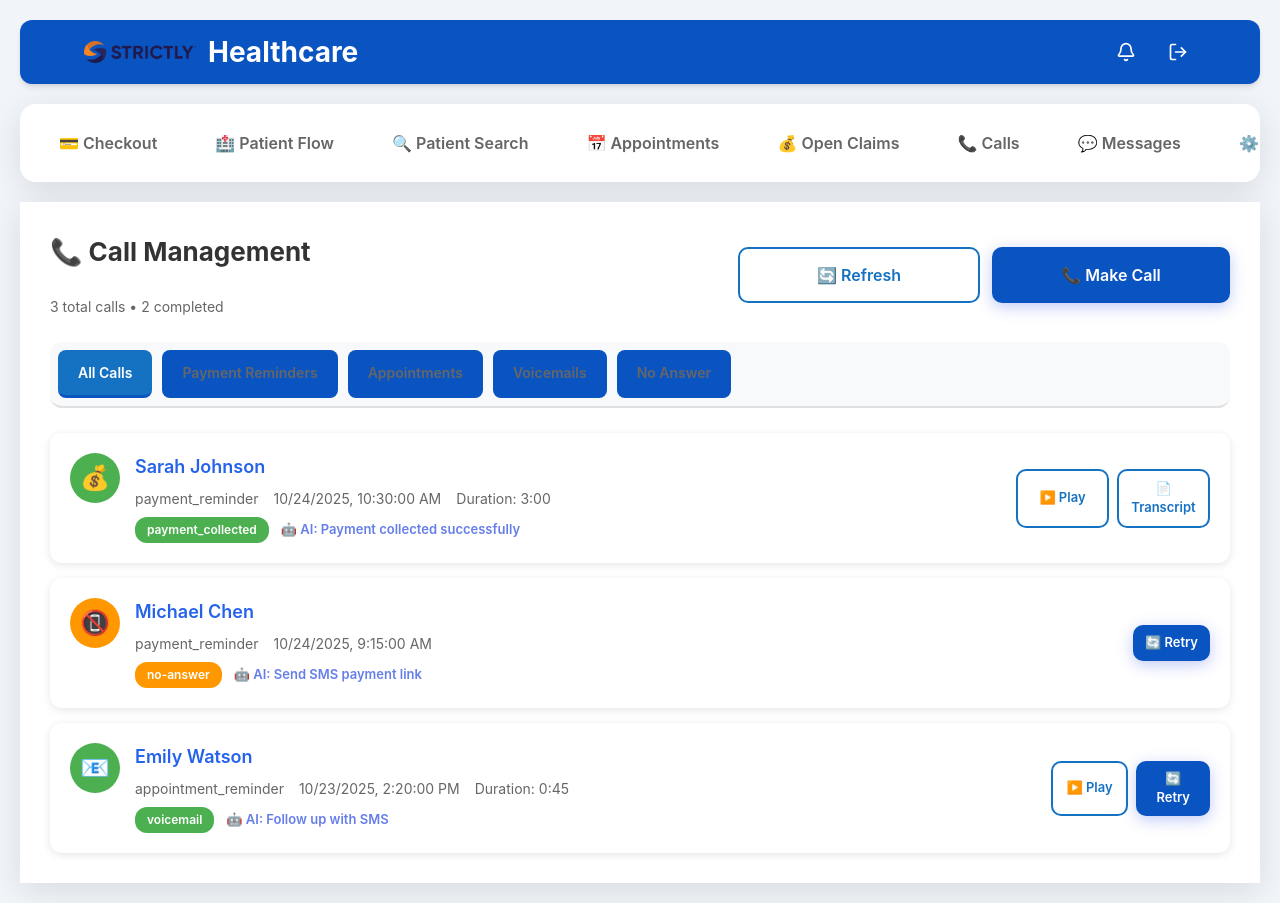
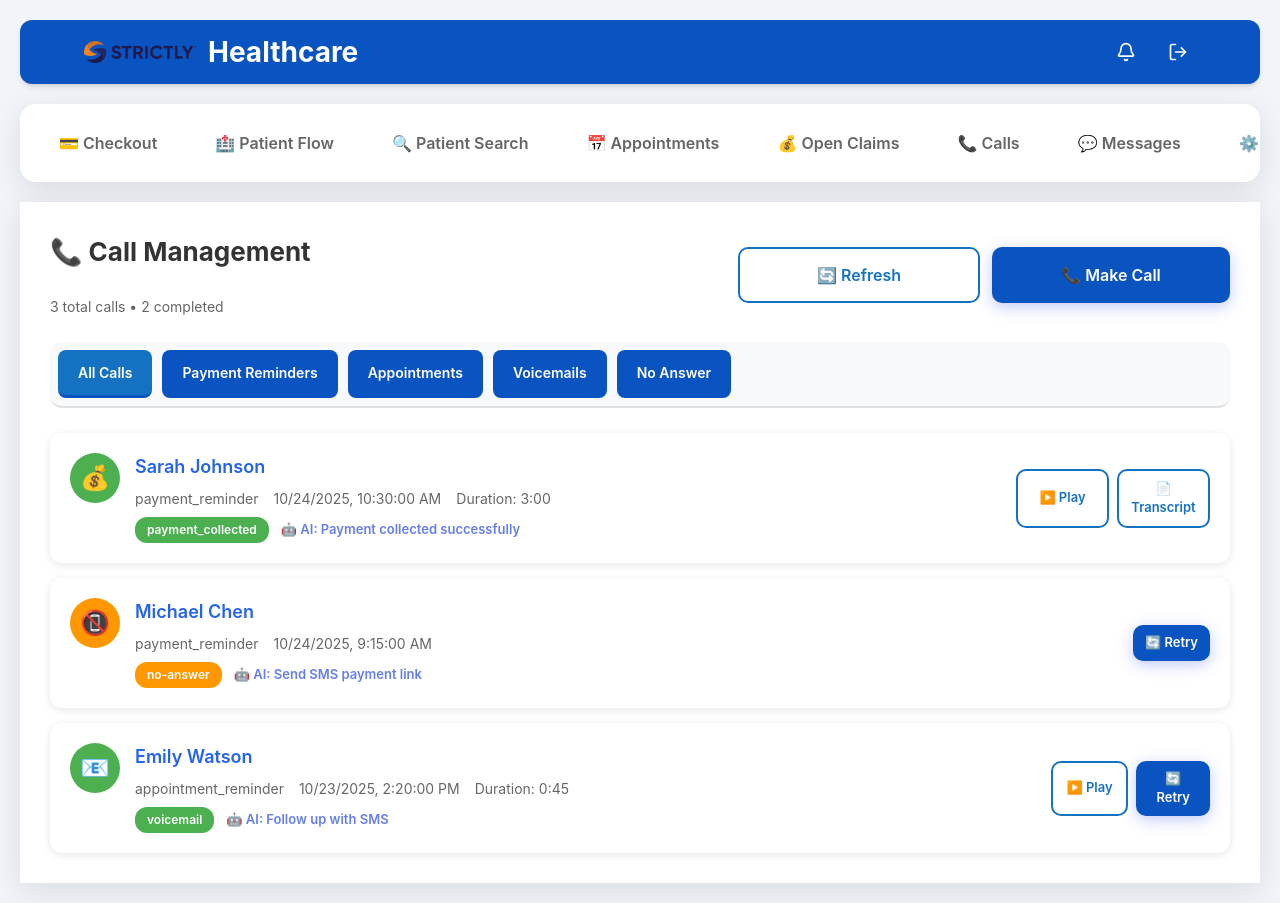
Before and after one commit to Alberto85ariel13/dental-pos, a React (Vite) app: page /calls in a window 1280 px wide. Built offline with nearby package versions, Linux system fonts and the light colour scheme.

Commit message:
improve css

```diff
--- a/src/pages/Calls.css
+++ b/src/pages/Calls.css
@@ -28,7 +28,7 @@
   padding: 12px 20px;
   border: none;
   background: #0a54c2;
-  color: #666;
+  color: white;
   font-size: 14px;
   font-weight: 600;
   cursor: pointer;
--- a/src/pages/OpenClaims.css
+++ b/src/pages/OpenClaims.css
@@ -34,13 +34,14 @@
   padding: 8px;
   border-radius: 12px;
   overflow-x: auto;
+  color: white;
 }
 
 .filter-tab {
   padding: 10px 20px;
   border: none;
   background: transparent;
-  color: #666;
+  color: white;
   border-radius: 8px;
   cursor: pointer;
   transition: all 0.3s;
@@ -53,7 +54,7 @@
 }
 
 .filter-tab.active {
-  background: #0A54C2;
+  background: #0a54c2;
   color: white;
 }
 
@@ -412,7 +413,7 @@
 }
 
 .aging-bucket.active {
-  background: #0A54C2;
+  background: #0a54c2;
   color: white;
   border-left-color: transparent;
 }
```
